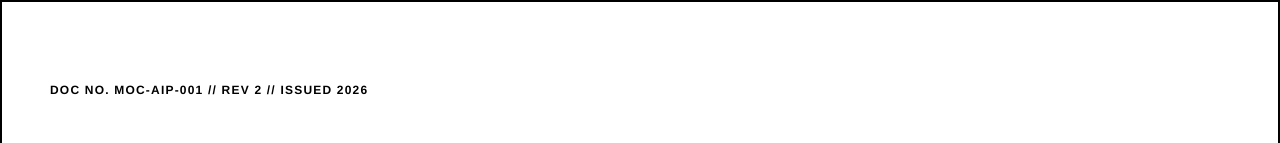
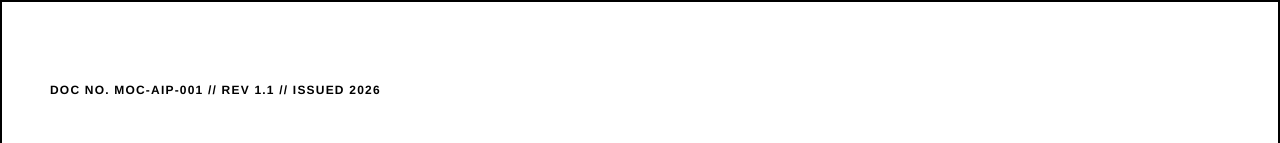
Before and after one commit to SiPEONER/moc-brand-site, a Next.js app: page /ai-policy in a window 1280 px wide. Shown: the top 143 px of the page. Built offline with nearby package versions, Linux system fonts and the light colour scheme.

Commit message:
Reset revision to REV 1.1 for initial release

```diff
--- a/components/MOCAIContentPolicy.jsx
+++ b/components/MOCAIContentPolicy.jsx
@@ -175,7 +175,7 @@ export default function MOCAIContentPolicy() {
       <header className="border-b-2 border-black">
         <div className="px-6 md:px-12 py-12 md:py-20">
           <p className="font-bold text-[10px] md:text-xs tracking-widest mb-8">
-            DOC NO. MOC-AIP-001 // REV 2 // ISSUED 2026
+            DOC NO. MOC-AIP-001 // REV 1.1 // ISSUED 2026
           </p>
           <h1 className="font-black text-6xl md:text-9xl tracking-tighter leading-none">
             MOC Products
--- a/components/MOCBrandGuidelines.jsx
+++ b/components/MOCBrandGuidelines.jsx
@@ -418,7 +418,7 @@ export default function MOCBrandGuidelines() {
       <header className="border-b-2 border-black">
         <div className="px-6 md:px-12 py-12 md:py-20">
           <p className="font-bold text-[10px] md:text-xs tracking-widest mb-8">
-            DOC NO. MOC-BSM-001 // REV 10 // ISSUED 2026
+            DOC NO. MOC-BSM-001 // REV 1.1 // ISSUED 2026
           </p>
           <h1 className="font-black text-6xl md:text-9xl tracking-tighter leading-none">
             MOC Products
```
